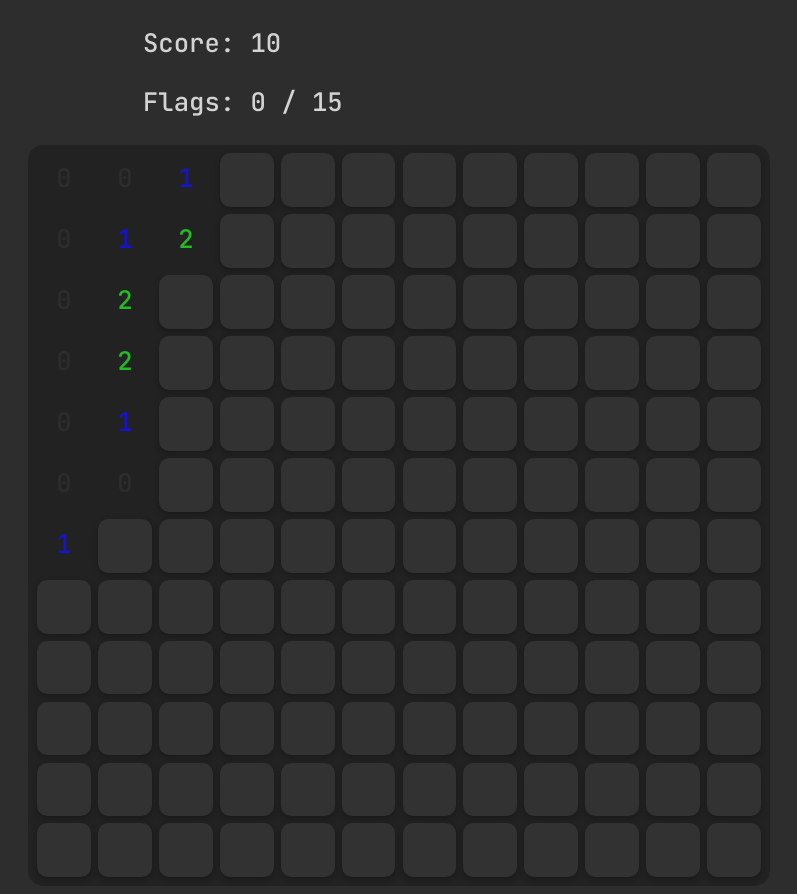
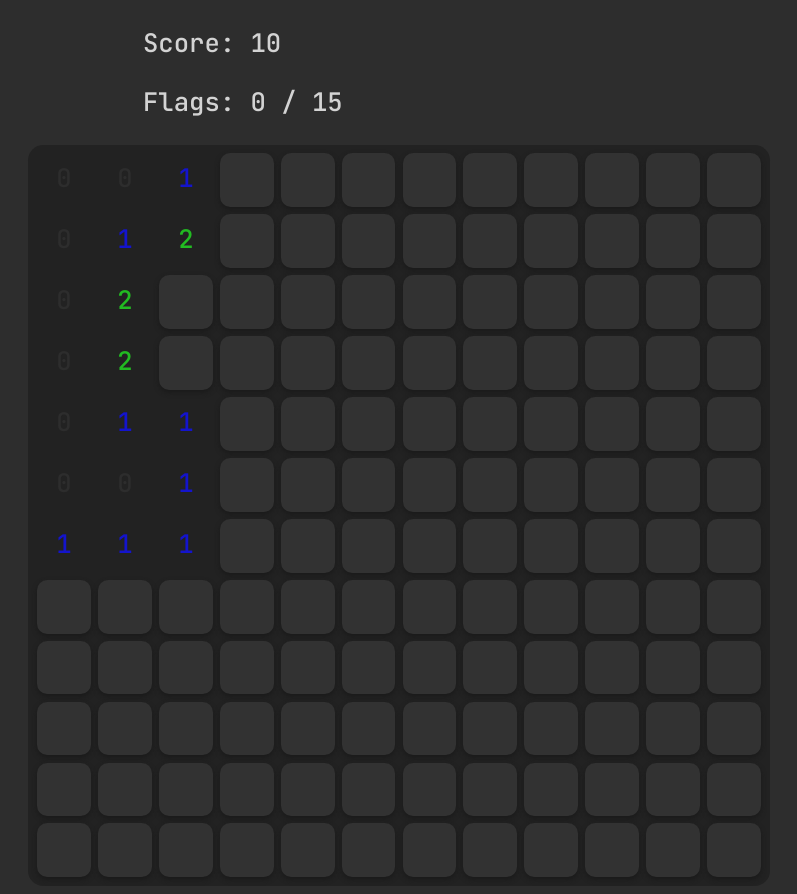
Before and after one commit to eliasvagan/minesweeper-js, a plain HTML site: page minesweeper/index.html in a window 1280 px wide. Both pictures are taken after a click on the element 305 px from the left and 180 px from the top of the page. Shown: the whole page, without its empty margins (241-1038 px from the left). Drawn offline with Linux system fonts and the light colour scheme.

Commit message:
Proper rendering

```diff
--- a/minesweeper/index.html
+++ b/minesweeper/index.html
@@ -3,68 +3,7 @@
 <head>
 	<link rel="preconnect" href="https://fonts.gstatic.com">
 	<link href="https://fonts.googleapis.com/css2?family=JetBrains+Mono:wght@300;500;700&display=swap" rel="stylesheet">
-	<style type="text/css">
-		body {
-			background-color: #2d2d2d;
-			color: white;
-			font-family: 'Jetbrains Mono', monospace;
-			font-weight: 500;
-			font-size: 1.6em;
-		}
-		table {
-			border-collapse: collapse;
-			background-color: #222222;
-			margin: auto;
-			border-radius: 0.6em;
-			 -webkit-touch-callout: none; /* iOS Safari */
-    -webkit-user-select: none; /* Safari */
-     -khtml-user-select: none; /* Konqueror HTML */
-       -moz-user-select: none; /* Old versions of Firefox */
-        -ms-user-select: none; /* Internet Explorer/Edge */
-            user-select: none; /* Non-prefixed version, currently
-                                  supported by Chrome, Edge, Opera and Firefox */
-		}
-		table > tbody {
-			margin: 0.2em;
-			display: block;
-		}
-		.game-header {
-			max-width: 20em;
-			margin: auto;
-			color: lightgrey;
-		}
-		.game-over {
-			position: absolute;
-			margin: auto;
-			display: block;
-			width: 100%;
-			max-width: 20em;
-			background-color: rgba(80,80,80,0.8);
-			padding: 1.2em;
-			border-radius: 0.4em;
-		}
-		.game-over > h1 {
-
-			text-align: center;
-		}
-		.game-over > button {
-			font-size: inherit;
-			display: block;
-			width: 100%;
-			text-align: center;
-			border: solid #dd5522 0.2em;
-			background-color: transparent;
-			color: #dd5522;
-			padding: 0.4em 0.8em;
-			border-radius: 2.5em;
-			font-family: 'Jetbrains Mono', monospace;
-			letter-spacing: 140%;
-			cursor: pointer;
-		}
-		.game-over > button:hover {
-			background-color: rgba(255,50,0, 0.1);
-		}
-	</style>
+	<link rel="stylesheet" href="main.css">
 	<link rel="stylesheet" href="tiles.css">
 	<script src="main.js"></script>
 	<title>Minesweeper</title>
--- /dev/null
+++ b/minesweeper/main.css
@@ -0,0 +1,61 @@
+body {
+	background-color: #2d2d2d;
+	color: white;
+	font-family: 'Jetbrains Mono', monospace;
+	font-weight: 500;
+	font-size: 1.6em;
+}
+table {
+	border-collapse: collapse;
+	background-color: #222222;
+	margin: auto;
+	border-radius: 0.6em;
+	 -webkit-touch-callout: none; /* iOS Safari */
+-webkit-user-select: none; /* Safari */
+ -khtml-user-select: none; /* Konqueror HTML */
+   -moz-user-select: none; /* Old versions of Firefox */
+    -ms-user-select: none; /* Internet Explorer/Edge */
+        user-select: none; /* Non-prefixed version, currently
+                              supported by Chrome, Edge, Opera and Firefox */
+}
+table > tbody {
+	margin: 0.2em;
+	display: block;
+}
+.game-header {
+	max-width: 20em;
+	margin: auto;
+	color: lightgrey;
+}
+.game-over {
+	position: absolute;
+	margin: auto;
+	display: block;
+	width: 100%;
+	max-width: 20em;
+	background-color: dimgray;
+	box-shadow: 0.2em 0.4em 0 rbga(0, 0, 0, 0.4);
+	padding: 1.2em;
+	border-radius: 0.4em;
+}
+.game-over > h1 {
+
+	text-align: center;
+}
+.game-over > button {
+	font-size: inherit;
+	display: block;
+	width: 100%;
+	text-align: center;
+	border: solid #dd5522 0.2em;
+	background-color: transparent;
+	color: #dd5522;
+	padding: 0.4em 0.8em;
+	border-radius: 2.5em;
+	font-family: 'Jetbrains Mono', monospace;
+	letter-spacing: 140%;
+	cursor: pointer;
+}
+.game-over > button:hover {
+	background-color: rgba(255,50,0, 0.1);
+}
--- a/minesweeper/main.js
+++ b/minesweeper/main.js
@@ -1,5 +1,6 @@
 class Tile {
-	constructor() {
+	constructor(root=null) {
+		this.root = root;
 		this.clicked = false;
 		this.flagged = false;
 		this.innerText = '';
@@ -10,29 +11,35 @@ class Tile {
 		return this.adjacents || 0;
 	}
 	rightClick() {
+		let change = 0;
 		if (this.clicked) {
 			return 0;
 		}
 		if (this.flagged) {
 			this.flagged = false;
+			this.render();
 			return -1;
 		} else {
 			this.flagged = true;
+			this.render();
 			return 1;
 		}
 	}
+	setRoot(root) {
+		this.root = root;
+	}
 	render() {
-		return {
-			className:
-				(this.flagged ? 'flag ' : '') +
-				(this.clicked ? 'clicked ' + this.className : 'not-clicked '),
-			innerText: this.clicked ? this.innerText : ''
-		}
+		if (this.root == null) return;
+		this.root.innerText = this.clicked ? this.innerText : '';
+		this.root.className = [
+			(this.flagged ? 'flag' : ''),
+			(this.clicked ? 'clicked ' + this.className : 'not-clicked')
+		].join(' ');
 	}
 }
 class Mine extends Tile {
-	constructor() {
-		super();
+	constructor(root) {
+		super(root);
 		this.innerText = 'M';
 		this.className = 'mine';
 	}
@@ -42,8 +49,8 @@ class Mine extends Tile {
 }
 
 class Free extends Tile {
-	constructor() {
-		super();
+	constructor(root) {
+		super(root);
 		this.adjacents = 0;
 		this.innerText = this.adjacents;
 	}
@@ -51,6 +58,7 @@ class Free extends Tile {
 		const change = super.click();
 		this.innerText = this.adjacents;
 		this.className = `free-${this.adjacents}`;
+		this.render();
 		return change;
 	}
 }
@@ -65,12 +73,12 @@ class MineSweeper {
 		this.board = [];
 		this.state = {
 			gameOver: false,
+			win: false,
 			allowUserInput: true,
 			waitingForUpdates: false,
 			score: 0,
 			flags: 0,
 			totalMines: 0,
-			totalFlags: 0,
 		};
 		this.initialize();
 	}
@@ -90,10 +98,24 @@ class MineSweeper {
 
 	endGame(win=false) {
 		this.state.gameOver = true;
-		if (win) {
-			this.state.score += 1000;
+		this.state.win = win;
+		this.render();
+	}
+
+	checkWin() {
+		const totalTiles = this.board.length;
+		const clickedTiles = this.board
+			.filter((tile) => tile.clicked)
+			.reduce((sum, tile) => {
+				if (tile instanceof Mine) {
+					this.endGame(true);
+				}
+				return sum + (tile instanceof Free ? 1 : 0);
+			}, 0);
+
+		if (totalTiles - this.state.totalMines == clickedTiles) {
+			this.endGame(true);
 		}
-		this.render();
 	}
 
 	async handleLeftClick(x, y) {
@@ -103,6 +125,10 @@ class MineSweeper {
 		let lastRender = new Date();
 		const clickRecursive = async (x, y, recursions=0) => {
 			const tile = this.getTile(x, y);
+
+			if (tile.flagged || tile.clicked) {
+				return;
+			}
 
 			const scoreChange = tile.click();
 			this.state.score += scoreChange;
@@ -128,8 +154,10 @@ class MineSweeper {
 			}
 		}
 		await clickRecursive(x, y);
+		this.checkWin();
 		this.render();
 	}
+
 	static handleRestart() {
 		location.reload();
 	}
@@ -140,7 +168,7 @@ class MineSweeper {
 		}
 		const tile = this.getTile(x, y)
 		const	flagChange = tile.rightClick();
-		this.state.totalFlags -= flagChange;
+		this.state.flags += flagChange;
 		this.render();
 	}
 
@@ -149,6 +177,7 @@ class MineSweeper {
 			return this.getTile(nx, ny) instanceof Mine ? a + 1 : a;
 		}, 0);
 	}
+
 	generateBoard() {
 		this.board = [];
 		// Populate array
@@ -161,7 +190,7 @@ class MineSweeper {
 			}
 		}
 
-		// Place numbers
+		// Update numbers
 		for (let i = 0; i < this.width * this.height; i++) {
 			if (this.board[i] instanceof Free) {
 				const x = i%this.width;
@@ -170,6 +199,44 @@ class MineSweeper {
 				this.board[i].adjacents = weight;
 			}
 		}
+
+		// Draw DOM
+		const wrapper = document.createElement('div');
+		wrapper.className = 'game-wrapper';
+
+		const header = document.createElement('div');
+		header.className = 'game-header';
+		header.innerHTML = `
+			<p>Score: ${this.state.score}</p>
+			<p>Flags: ${this.state.flags} / ${this.state.totalMines}</p>
+		`;
+
+		const tbody = document.createElement('tbody');
+		for (let y = 0; y < this.height; y++) {
+			const row = document.createElement('tr');
+			for (let x = 0; x < this.width; x++){
+				const tile = this.getTile(x, y);
+				const cell = document.createElement('td');
+				tile.setRoot(cell);
+				tile.render();
+
+				cell.addEventListener('click', () => this.handleLeftClick(x, y));
+				cell.addEventListener('contextmenu', (evt) => {
+					evt.preventDefault();
+					this.handleRightClick(x, y);
+				});
+				row.appendChild(cell);
+			}
+			tbody.appendChild(row);
+		}
+		const table = document.createElement('table');
+		table.appendChild(tbody);
+
+		wrapper.appendChild(header);
+		wrapper.appendChild(table);
+
+		this.root.innerHTML = '';
+		this.root.appendChild(wrapper);
 	}
 
 	getTile(x, y) {
@@ -195,11 +262,7 @@ class MineSweeper {
 	}
 	render() {
 		console.log('Rendered');
-		const wrapper = document.createElement('div');
-		wrapper.className = 'game-wrapper';
-
-		const header = document.createElement('div');
-		header.className = 'game-header';
+		const header = document.querySelector('.game-header');
 		header.innerHTML = `
 			<p>Score: ${this.state.score}</p>
 			<p>Flags: ${this.state.flags} / ${this.state.totalMines}</p>
@@ -207,37 +270,11 @@ class MineSweeper {
 		if (this.state.gameOver) {
 			header.innerHTML += `
 				<div class="game-over">
-					<h1>Game Over</h1>
+					<h1>${this.state.win ? 'You win!' : 'Game Over'}</h1>
 					<p>Score: ${this.state.score}</p>
-					<button onclick="${(MineSweeper.handleRestart)}">Play Again</button>
+					<button onclick="MineSweeper.handleRestart()">Play Again</button>
 				</div>
 			`;
 		}
-
-		const tbody = document.createElement('tbody');
-		for (let y = 0; y < this.height; y++) {
-			const row = document.createElement('tr');
-			for (let x = 0; x < this.width; x++){
-				const cell = document.createElement('td');
-				const { className, innerText } = this.getTile(x, y).render();
-				cell.className = className;
-				cell.innerText = innerText;
-				cell.addEventListener('click', () => this.handleLeftClick(x, y));
-				cell.addEventListener('contextmenu', (evt) => {
-					evt.preventDefault();
-					this.handleRightClick(x, y);
-				});
-				row.appendChild(cell);
-			}
-			tbody.appendChild(row);
-		}
-		const table = document.createElement('table');
-		table.appendChild(tbody);
-
-		wrapper.appendChild(header);
-		wrapper.appendChild(table);
-
-		this.root.innerHTML = '';
-		this.root.appendChild(wrapper);
 	}
 }
--- a/minesweeper/tiles.css
+++ b/minesweeper/tiles.css
@@ -14,7 +14,7 @@ td {
 	border-radius: 0.4em;
 	cursor: default;
 	box-sizing: border-box;
-	transition: 0.2s ease;
+	transition: 0.1s ease;
 }
 
 .not-clicked, .flag {
@@ -26,7 +26,7 @@ td {
 .not-clicked:hover, .flag:hover {
 	/* background-color: rgba(255, 255, 255, 0.2); */
 	border: solid 0.15em gray;
-	transform: scale(1.3);
+	transform: scale(1.2);
 }
 
 .not-clicked {
```
